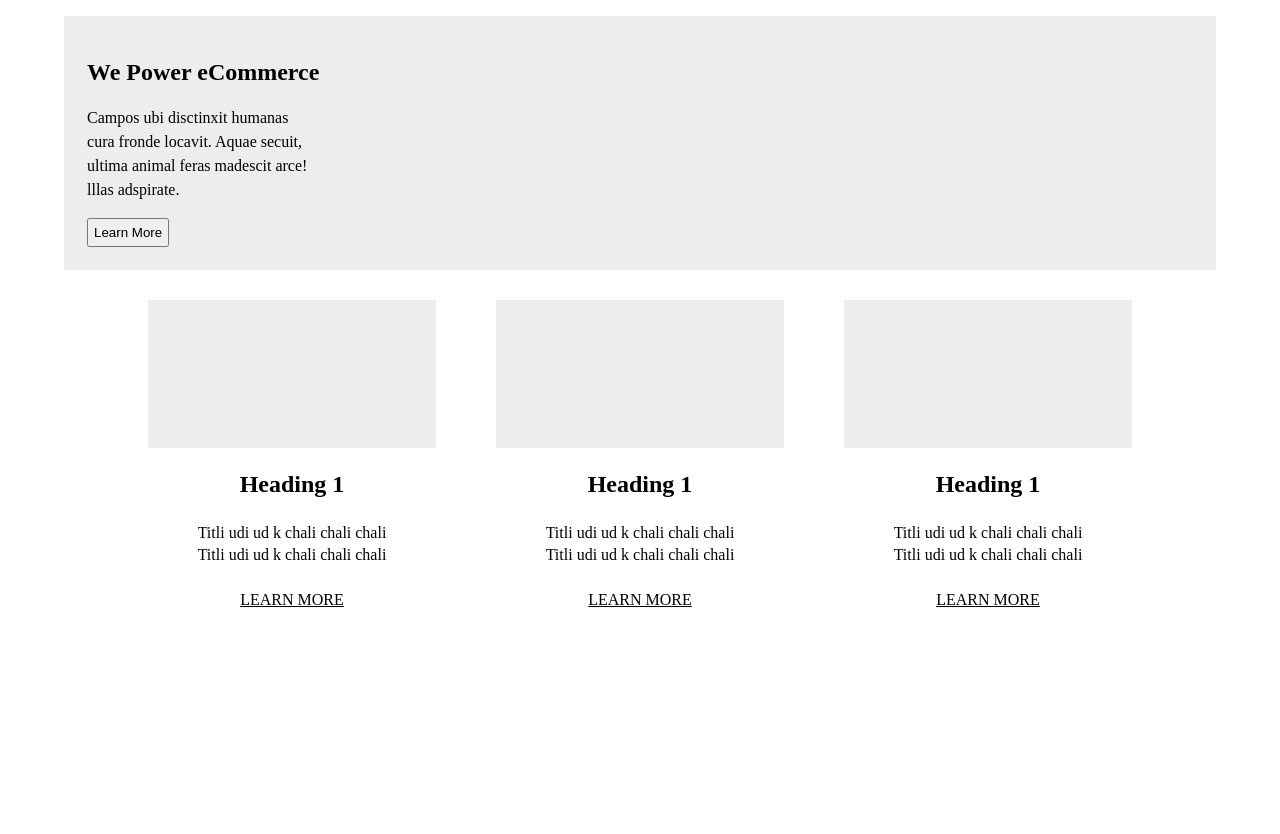
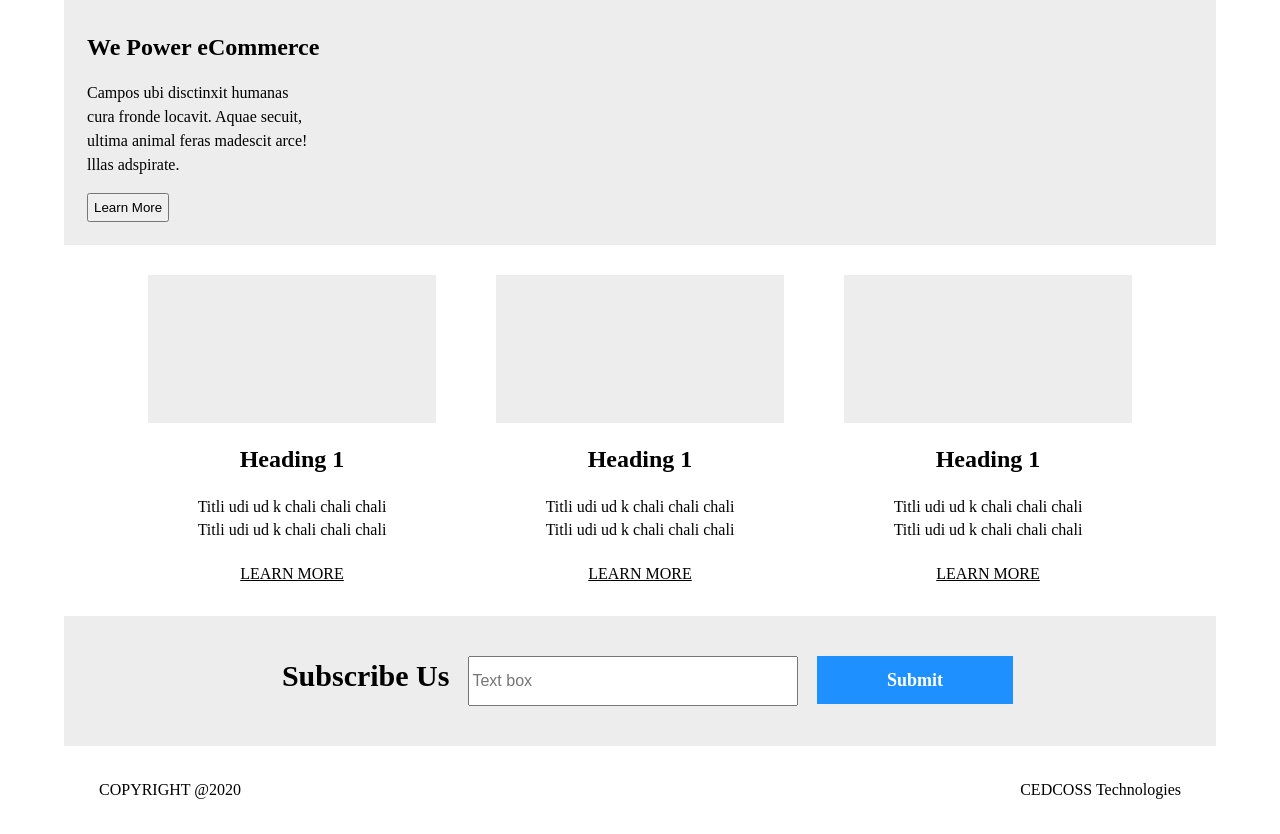
Before and after one commit to saurabhkkanaujia/Template_3_css, a plain HTML site: page src/index.html in a window 1280 px wide. Shown: the part 185-1019 px from the top of the page. Before the commit the page ends 890 px from the top, so only its background shows below. Drawn offline with Linux system fonts and the light colour scheme.

Commit message:
Footer Section

```diff
--- a/src/index.html
+++ b/src/index.html
@@ -62,10 +62,15 @@
 
             </div>
 
-            <div class="" id="sidebar"></div>
         </div>
 
-        <div class="" id="footer"></div>
+        <div class="" id="footer">
+            <span class="subs">Subscribe Us</span>
+            <input type="text" name="#" placeholder="Text box">
+            <a id="SubmitBtn" href="">Submit</a>
+        </div>
+        <span class="float_left copyright">COPYRIGHT @2020</span>
+        <span class="float_right copyright">CEDCOSS Technologies</span>
     </div>
 </body>
 
--- a/src/styles.css
+++ b/src/styles.css
@@ -11,7 +11,7 @@ nav{
     float: right;
 }
 body{
-    margin: 7% 5% 5% 5% ;
+    margin: 5% 5% 5% 5% ;
 }
 #header{
     overflow: hidden;
@@ -45,10 +45,7 @@ h1{
 #content{
     margin: auto;
 }
-.card_box{
-    padding: 100px;
-    background-color: ;
-}
+
 .inner_card{
     background-color: #d3d3d367;
     padding: 78px 148px 70px 50px;
@@ -60,3 +57,36 @@ h1{
 .a_font{
     color: black;
 }
+#footer{
+    text-align: center;
+    background-color: #d3d3d367;
+    padding: 40px;
+}
+.float_left{
+    float: left;
+}
+.float_right{
+    float: right;
+}
+#SubmitBtn{
+    color: white;
+    padding: 14px 70px;
+    background-color: dodgerblue;
+    text-decoration: NONE;
+    margin-left: 15px;
+    font-weight: 800;
+    font-size: 18px;
+}
+.subs{
+    padding: 15px;
+    font-size: 30px;
+    font-weight: 800;
+}
+input{
+    font-size: 16px;
+    height: 44px;
+    width: 30%;
+}
+.copyright{
+    padding: 35px;
+}
```
